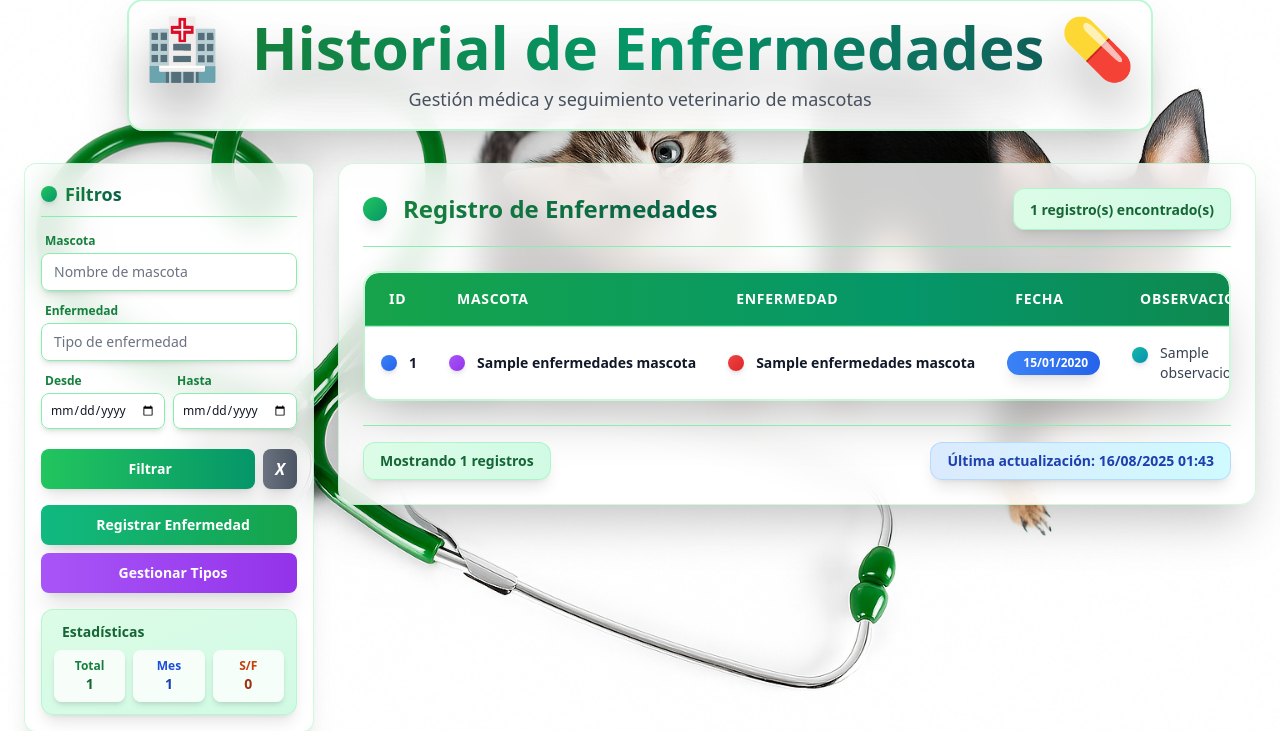
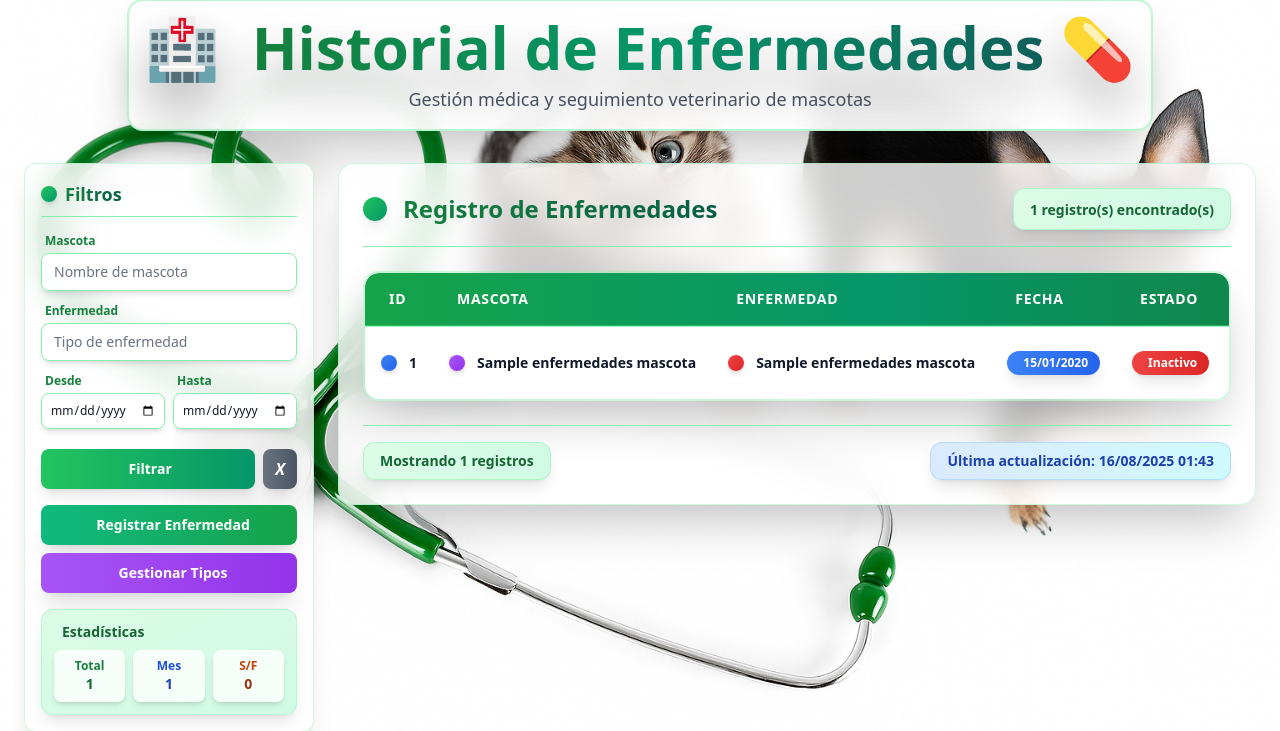
Before and after one commit to Gemori87/app-mascotas, a Flask app: template app/templates/gestion_enfermedades_mascotas.html in a window 1280 px wide. Shown: the part 89-820 px from the top of the page. Run offline with Flask 3, Linux system fonts and the light colour scheme; the template is opened without the code that fills it: most values are stand-ins (such as "Sample title", 1, 10 or a date in 2020); some libraries are stand-ins or nearby versions.

Commit message:
deshabilitar

```diff
--- a/app/templates/gestion_enfermedades_mascotas.html
+++ b/app/templates/gestion_enfermedades_mascotas.html
@@ -202,8 +202,8 @@ body {
                                 </th>
                                 <th class="px-4 py-4 text-left text-sm font-black uppercase tracking-wider border-b-2 border-green-400 border-opacity-50">
                                     <div class="flex items-center">
-                                        <i class="fas fa-notes-medical mr-2 text-green-200"></i>
-                                        Observación
+                                        <i class="fas fa-toggle-on mr-2 text-green-200"></i>
+                                        Estado
                                     </div>
                                 </th>
                                 <th class="px-4 py-4 text-center text-sm font-black uppercase tracking-wider border-b-2 border-green-400 border-opacity-50">
@@ -216,7 +216,7 @@ body {
                         </thead>
                         <tbody class="divide-y divide-green-200 divide-opacity-50">
                             {% for em in enfermedades_mascotas %}
-                            <tr class="hover:bg-gradient-to-r hover:from-green-50 hover:to-emerald-50 hover:bg-opacity-80 transition-all duration-300 group">
+                            <tr class="{% if em.estado == false %}bg-gray-100 opacity-75{% else %}hover:bg-gradient-to-r hover:from-green-50 hover:to-emerald-50 hover:bg-opacity-80{% endif %} transition-all duration-300 group">
                                 <td class="px-4 py-4 whitespace-nowrap">
                                     <div class="flex items-center">
                                         <div class="bg-gradient-to-br from-blue-500 to-blue-600 p-2 rounded-lg shadow-md mr-3 group-hover:shadow-lg group-hover:scale-110 transition-all duration-300">
@@ -256,14 +256,19 @@ body {
                                         {% endif %}
                                     </div>
                                 </td>
-                                <td class="px-4 py-4">
-                                    <div class="flex items-start">
-                                        <div class="bg-gradient-to-br from-teal-500 to-cyan-600 p-2 rounded-lg shadow-md mr-3 mt-1 group-hover:shadow-lg group-hover:scale-110 transition-all duration-300">
-                                            <i class="fas fa-notes-medical text-white text-xs"></i>
+                                <td class="px-4 py-4 whitespace-nowrap">
+                                    <div class="flex items-center">
+                                        {% if em.estado is none or em.estado == true %}
+                                            <div class="bg-gradient-to-r from-green-500 to-green-600 text-white px-3 py-1 rounded-full text-xs font-bold shadow-lg flex items-center group-hover:shadow-xl group-hover:scale-105 transition-all duration-300">
+                                                <i class="fas fa-check-circle mr-1"></i>
+                                                Activo
                                             </div>
-                                        <span class="text-sm text-gray-700 max-w-xs break-words">
-                                            {{ em.observacion[:40] + '...' if em.observacion and em.observacion|length > 40 else (em.observacion or 'Sin observación') }}
-                                        </span>
+                                        {% else %}
+                                            <div class="bg-gradient-to-r from-red-500 to-red-600 text-white px-3 py-1 rounded-full text-xs font-bold shadow-lg flex items-center">
+                                                <i class="fas fa-times-circle mr-1"></i>
+                                                Inactivo
+                                            </div>
+                                        {% endif %}
                                     </div>
                                 </td>
                                 <td class="px-4 py-4 whitespace-nowrap text-center">
@@ -273,24 +278,39 @@ body {
                                                   text-white p-2 rounded-lg shadow-lg hover:shadow-xl transform hover:scale-110
                                                   transition-all duration-300 group/view"
                                            title="Ver detalles">
-                                            <i class="fas fa-eye group-hover/view:scale-110 transition-transform duration-300">Ver detalles</i>
+                                            <i class="fas fa-eye group-hover/view:scale-110 transition-transform duration-300"></i>
+                                            <span class="ml-1 text-xs">Ver Detalle</span>
                                         </a>
                                         <a href="{{ url_for('editar_enfermedad_mascota', id=em.id) }}"
                                            class="bg-gradient-to-r from-yellow-500 to-orange-600 hover:from-yellow-600 hover:to-orange-700
                                                   text-white p-2 rounded-lg shadow-lg hover:shadow-xl transform hover:scale-110
                                                   transition-all duration-300 group/edit"
                                            title="Editar">
-                                            <i class="fas fa-edit group-hover/edit:rotate-12 transition-transform duration-300">Editar</i>
+                                            <i class="fas fa-edit group-hover/edit:rotate-12 transition-transform duration-300"></i>
+                                            <span class="ml-1 text-xs">Editar</span>
                                         </a>
                                         {% if session.user_profile == 'Administrador' %}
+                                            {% if em.estado is none or em.estado == true %}
                                                 <a href="{{ url_for('eliminar_enfermedad_mascota', id=em.id) }}"
                                                    class="bg-gradient-to-r from-red-500 to-red-700 hover:from-red-600 hover:to-red-800
                                                           text-white p-2 rounded-lg shadow-lg hover:shadow-xl transform hover:scale-110
                                                           transition-all duration-300 group/delete"
-                                           title="Eliminar"
-                                           onclick="return confirm('¿Está seguro que desea eliminar este registro de enfermedad? Esta acción no se puede deshacer.')">
-                                            <i class="fas fa-trash group-hover/delete:rotate-12 transition-transform duration-300">Deshabilitar</i>
+                                                   title="Deshabilitar registro"
+                                                   onclick="return confirm('¿Está seguro que desea deshabilitar este registro de enfermedad?')">
+                                                    <i class="fas fa-ban group-hover/delete:rotate-12 transition-transform duration-300"></i>
+                                                    <span class="ml-1 text-xs">Deshabilitar</span>
                                                 </a>
+                                            {% else %}
+                                                <a href="{{ url_for('habilitar_enfermedad_mascota', id=em.id) }}"
+                                                   class="bg-gradient-to-r from-green-500 to-green-700 hover:from-green-600 hover:to-green-800
+                                                          text-white p-2 rounded-lg shadow-lg hover:shadow-xl transform hover:scale-110
+                                                          transition-all duration-300 group/enable"
+                                                   title="Habilitar registro"
+                                                   onclick="return confirm('¿Está seguro que desea habilitar este registro de enfermedad?')">
+                                                    <i class="fas fa-check group-hover/enable:rotate-12 transition-transform duration-300"></i>
+                                                    <span class="ml-1 text-xs">Habilitar</span>
+                                                </a>
+                                            {% endif %}
                                         {% endif %}
                                     </div>
                                 </td>
```
Also changed, not shown: app/routes.py (+67 -7 lines). Lines whose indentation alone changed are shown as unchanged.
